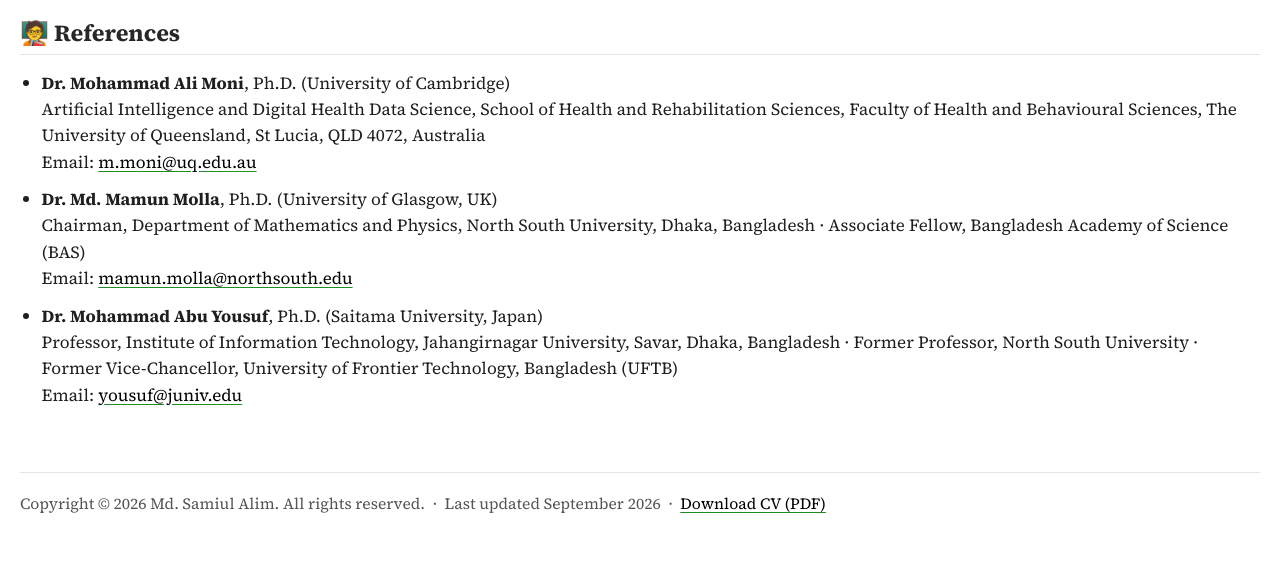
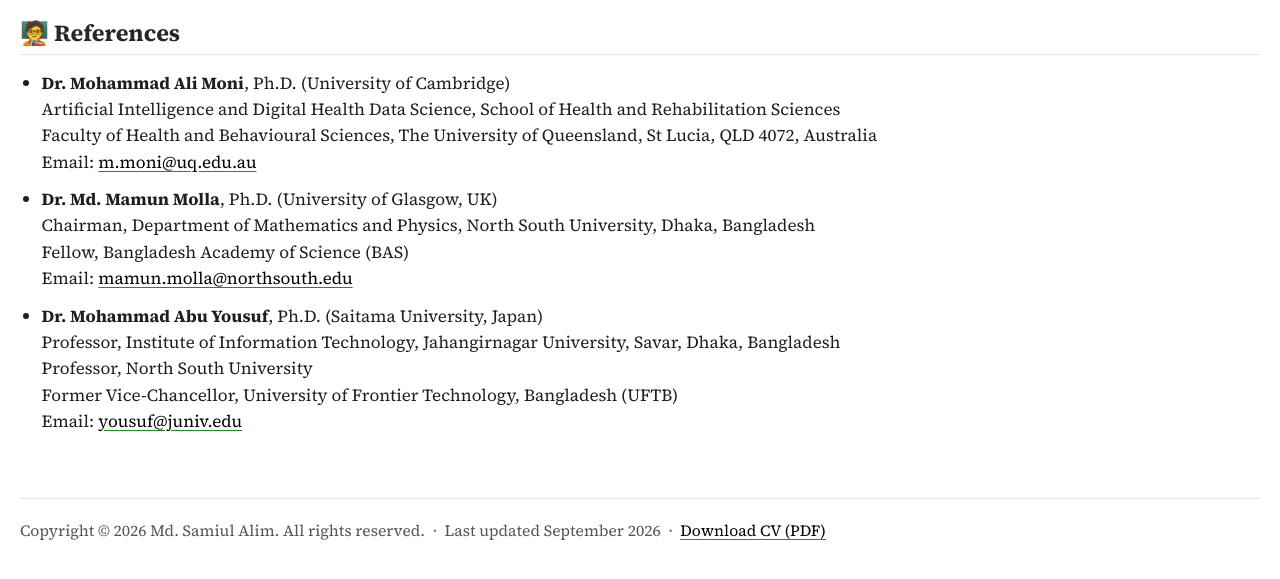
Before and after one commit to sami0055/samiulalim, a plain HTML site: page contact.html in a window 1280 px wide. Shown: the part 515-1094 px from the top of the page. Before the commit the page ends 1071 px from the top, so only its background shows below. Drawn offline with Linux system fonts and the light colour scheme.

Commit message:
Put reference affiliations on separate lines and update titles
Co-Authored-By: Claude Fable 5.1 <noreply@anthropic.com>

```diff
--- a/contact.html
+++ b/contact.html
@@ -64,20 +64,21 @@
         <ul class="ref-list">
             <li>
                 <p><b>Dr.&nbsp;Mohammad Ali Moni</b>, Ph.D. (University of Cambridge)<br>
-                    Artificial Intelligence and Digital Health Data Science, School of Health and Rehabilitation Sciences,
+                    Artificial Intelligence and Digital Health Data Science, School of Health and Rehabilitation Sciences<br>
                     Faculty of Health and Behavioural Sciences, The University of Queensland, St&nbsp;Lucia, QLD&nbsp;4072, Australia<br>
                     Email: <a href="mailto:m.moni@uq.edu.au">m.moni@uq.edu.au</a></p>
             </li>
             <li>
                 <p><b>Dr.&nbsp;Md.&nbsp;Mamun Molla</b>, Ph.D. (University of Glasgow, UK)<br>
-                    Chairman, Department of Mathematics and Physics, North South University, Dhaka, Bangladesh &middot;
-                    Associate Fellow, Bangladesh Academy of Science (BAS)<br>
+                    Chairman, Department of Mathematics and Physics, North South University, Dhaka, Bangladesh<br>
+                    Fellow, Bangladesh Academy of Science (BAS)<br>
                     Email: <a href="mailto:mamun.molla@northsouth.edu">mamun.molla@northsouth.edu</a></p>
             </li>
             <li>
                 <p><b>Dr.&nbsp;Mohammad Abu Yousuf</b>, Ph.D. (Saitama University, Japan)<br>
-                    Professor, Institute of Information Technology, Jahangirnagar University, Savar, Dhaka, Bangladesh &middot;
-                    Former Professor, North South University &middot; Former Vice-Chancellor, University of Frontier Technology, Bangladesh (UFTB)<br>
+                    Professor, Institute of Information Technology, Jahangirnagar University, Savar, Dhaka, Bangladesh<br>
+                    Professor, North South University<br>
+                    Former Vice-Chancellor, University of Frontier Technology, Bangladesh (UFTB)<br>
                     Email: <a href="mailto:yousuf@juniv.edu">yousuf@juniv.edu</a></p>
             </li>
         </ul>
```
